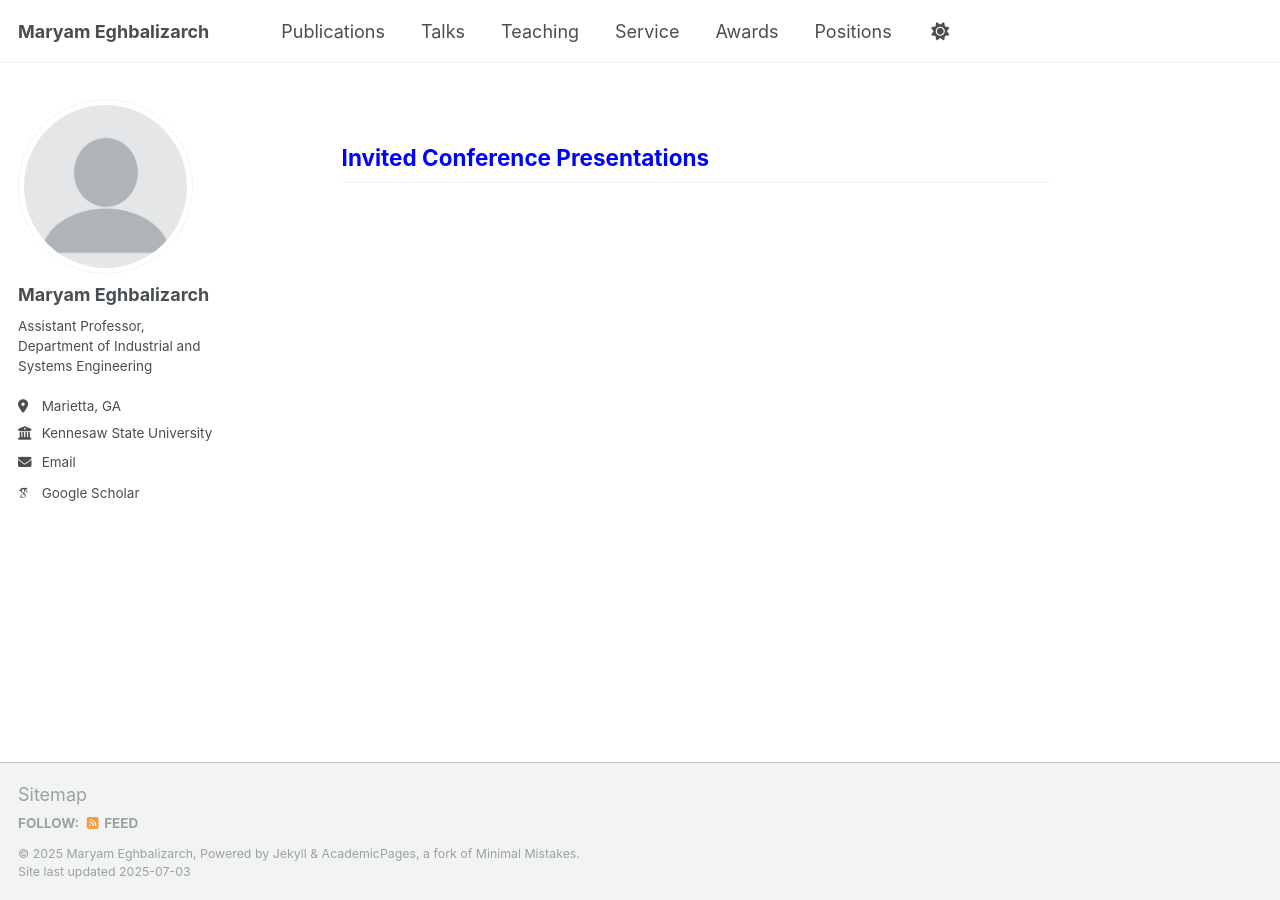
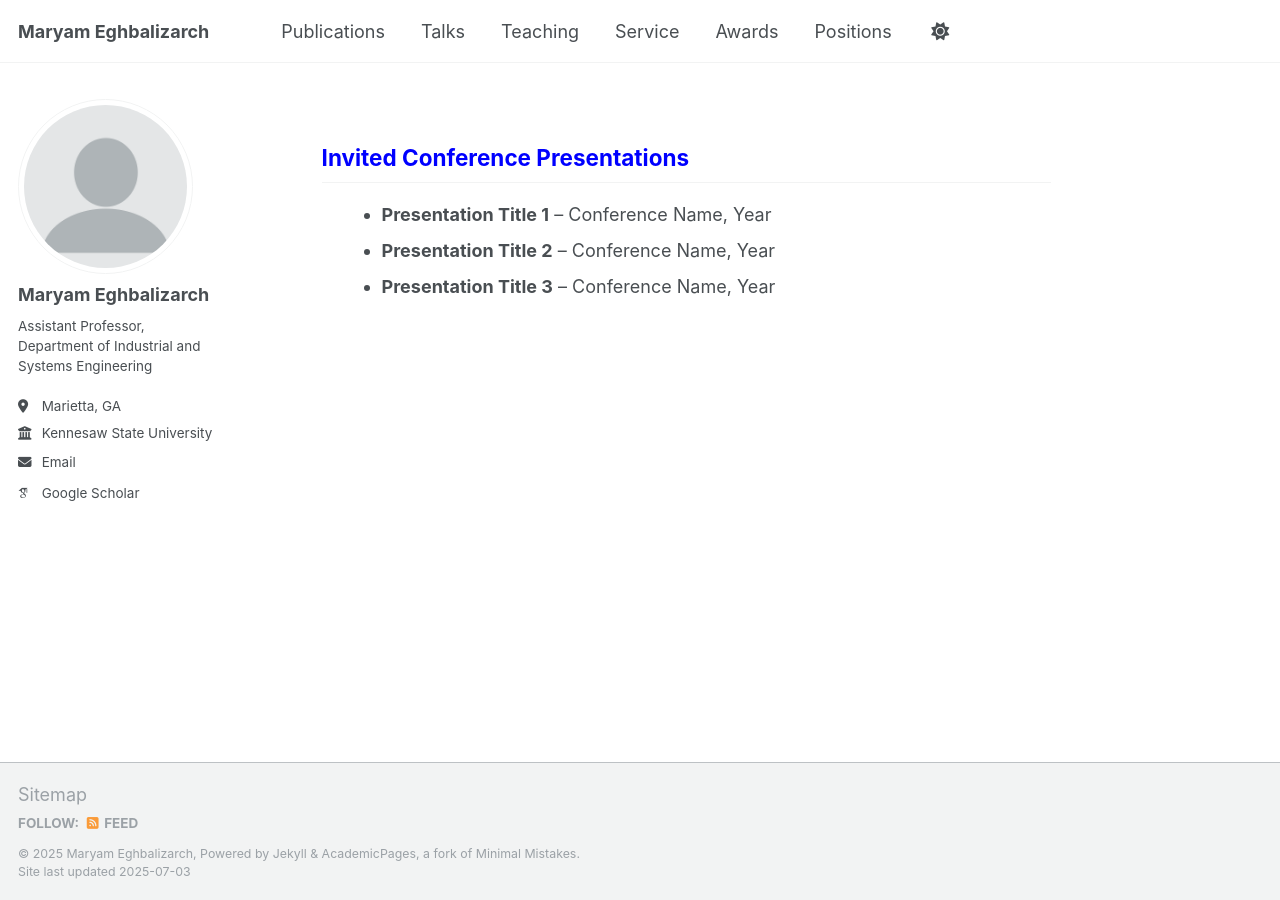
Before and after one commit to meghbalizarch/meghbalizarch.github.io, a Jekyll site: the page built from _pages/talks.html, in a window 1280 px wide. Built offline with Jekyll 4.4.1, drawn with Linux system fonts in a browser that asks for light colours; some web fonts are replaced; a script that is not in the unit is left out.

Commit message:
Update talks.html

```diff
--- a/_pages/talks.html
+++ b/_pages/talks.html
@@ -3,4 +3,9 @@ permalink: /talks/
 author_profile: true
 ---
 
-<h2 style="color:blue; font-weight:bold; margin-left:60px;">Invited Conference Presentations</h2>
+<h2 style="color:blue; font-weight:bold; margin-left:40px;">Invited Conference Presentations</h2>
+<ul style="margin-left:60px;">
+  <li><strong>Presentation Title 1</strong> – Conference Name, Year</li>
+  <li><strong>Presentation Title 2</strong> – Conference Name, Year</li>
+  <li><strong>Presentation Title 3</strong> – Conference Name, Year</li>
+</ul>
```
